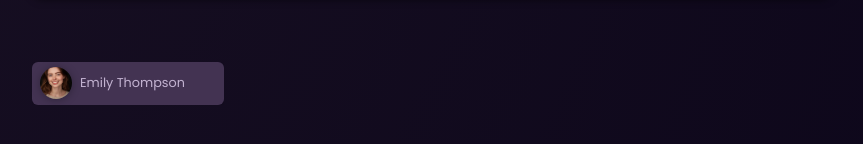
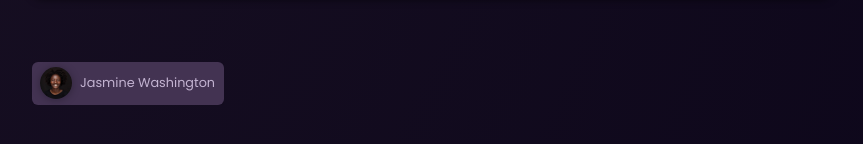
Before and after one commit to Kaylin98/taskly, an Angular app: page / in a window 1280 px wide. Shown: the part 226-370 px from the top of the page, without its empty margins (208-1071 px from the left). Built offline with nearby package versions, Linux system fonts and the light colour scheme.

Commit message:
feat: enhance user component to display dynamic user data

```diff
--- a/src/app/app.html
+++ b/src/app/app.html
@@ -3,7 +3,7 @@
 <main>
     <ul id="users">
         <li>
-            <app-user />
+            <app-user [Id]="users[0].id" [name]="users[0].name" [avatar]="users[0].avatar" (select)="onUserSelected($event)" />
         </li>
     </ul>
 </main>
--- a/src/app/app.ts
+++ b/src/app/app.ts
@@ -2,6 +2,7 @@ import { Component, signal } from '@angular/core';
 import { RouterOutlet } from '@angular/router';
 import { Header } from "./header/header";
 import { User } from "./user/user";
+import { DUMMY_USERS } from './dummy-users';
 
 @Component({
   selector: 'app-root',
@@ -11,4 +12,12 @@ import { User } from "./user/user";
 })
 export class App {
   protected readonly title = signal('taskly');
+
+  users = DUMMY_USERS;
+
+
+  onUserSelected(Id: string) {
+    console.log(`User selected: ${Id}`);
+  }
+
 }
--- a/src/app/user/user.html
+++ b/src/app/user/user.html
@@ -1,9 +1,9 @@
 <div>
     <button (click)="onSelectUser()">
         <img
-        [src]="userImagePath"
-        [alt]="selectedUser.name"
+        [src]="imagePath"
+        [alt]="name"
         />
-        <span>{{selectedUser.name}}</span>
+        <span>{{name}}</span>
     </button>
 </div>
--- a/src/app/user/user.ts
+++ b/src/app/user/user.ts
@@ -1,7 +1,4 @@
-import { Component } from '@angular/core';
-import { DUMMY_USERS } from '../dummy-users';
-
-const randomIndex = Math.floor(Math.random() * DUMMY_USERS.length);
+import { Component, EventEmitter, Input, Output} from '@angular/core';
 
 @Component({
   selector: 'app-user',
@@ -10,15 +7,17 @@ const randomIndex = Math.floor(Math.random() * DUMMY_USERS.length);
   styleUrl: './user.css',
 })
 export class User {
+  @Input({required: true}) Id!: string;
+  @Input({required: true}) name!: string;
+  @Input({required: true}) avatar!: string;
 
-  selectedUser = DUMMY_USERS[randomIndex];
+  @Output() select =  new EventEmitter<string>();
 
-  get userImagePath(): string {
-    return '/images/users/' + this.selectedUser.avatar;
+  get imagePath() {
+      return `/images/users/${this.avatar}`;
   }
-
   onSelectUser(){
-    console.log('User selected:', this.selectedUser.name);
+    this.select.emit(this.Id);
   }
 
 }
```
